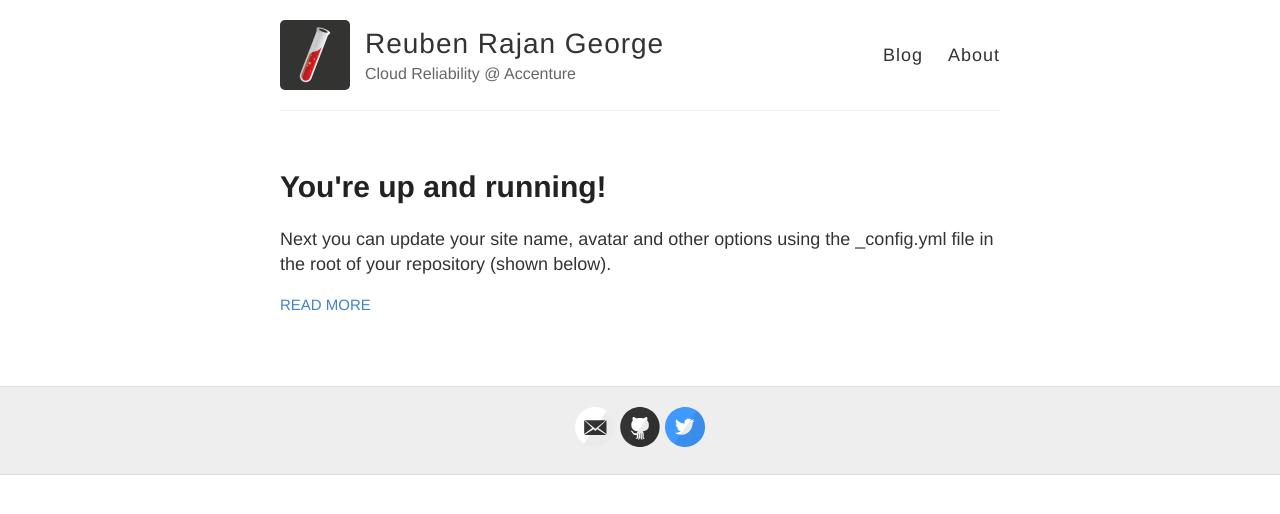
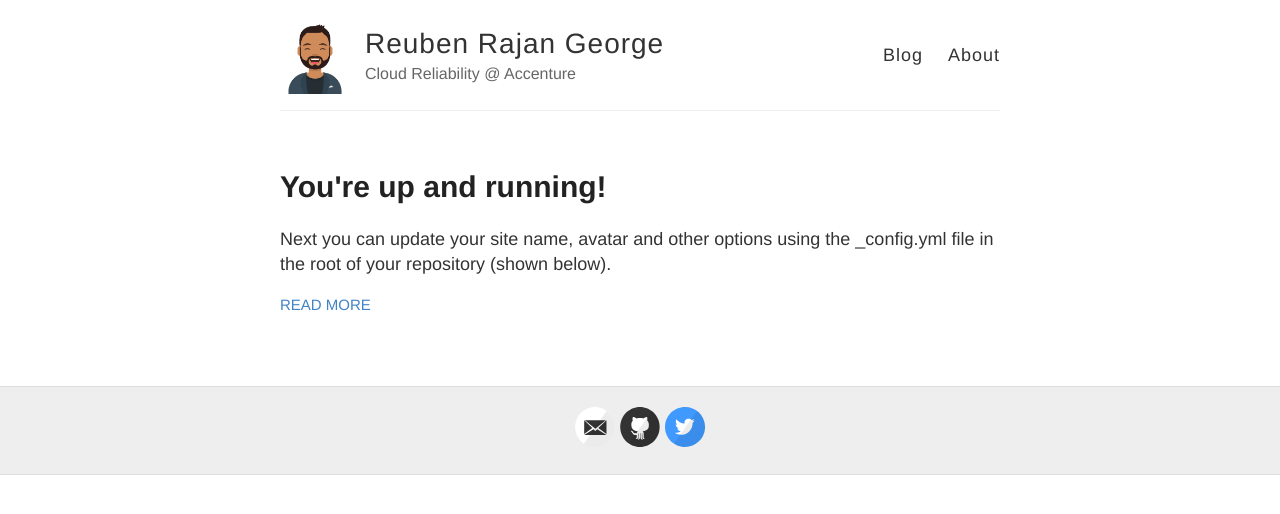
Before and after one commit to reubenrajan/reubenrajan.github.io, a Jekyll site: the page built from index.html, in a window 1280 px wide. Shown: the top 514 px of the page. Built offline with Jekyll 4.4.1, drawn with Linux system fonts in a browser that asks for light colours.

Commit message:
added images

```diff
--- a/_config.yml
+++ b/_config.yml
@@ -9,7 +9,7 @@
 description: Cloud Reliability @ Accenture
 
 # URL of your avatar or profile pic (you could use your GitHub profile pic)
-avatar: https://raw.githubusercontent.com/reubenrajan/reubenrajan.github.io/master/images/jekyll-logo.png
+avatar: https://raw.githubusercontent.com/reubenrajan/reubenrajan.github.io/master/images/avaatar.png
 
 #
 # Flags below are optional
--- a/_layouts/default.html
+++ b/_layouts/default.html
@@ -12,7 +12,6 @@
     <link rel="stylesheet" type="text/css" href="{{ site.baseurl }}/style.css" />
     <link rel="alternate" type="application/rss+xml" title="{{ site.name }} - {{ site.description }}" href="{{ site.baseurl }}/feed.xml" />
 
-    <!-- Created with Jekyll Now - http://github.com/barryclark/jekyll-now -->
   </head>
 
   <body>
```
Also changed, not shown: images/avaatar.png (added).
